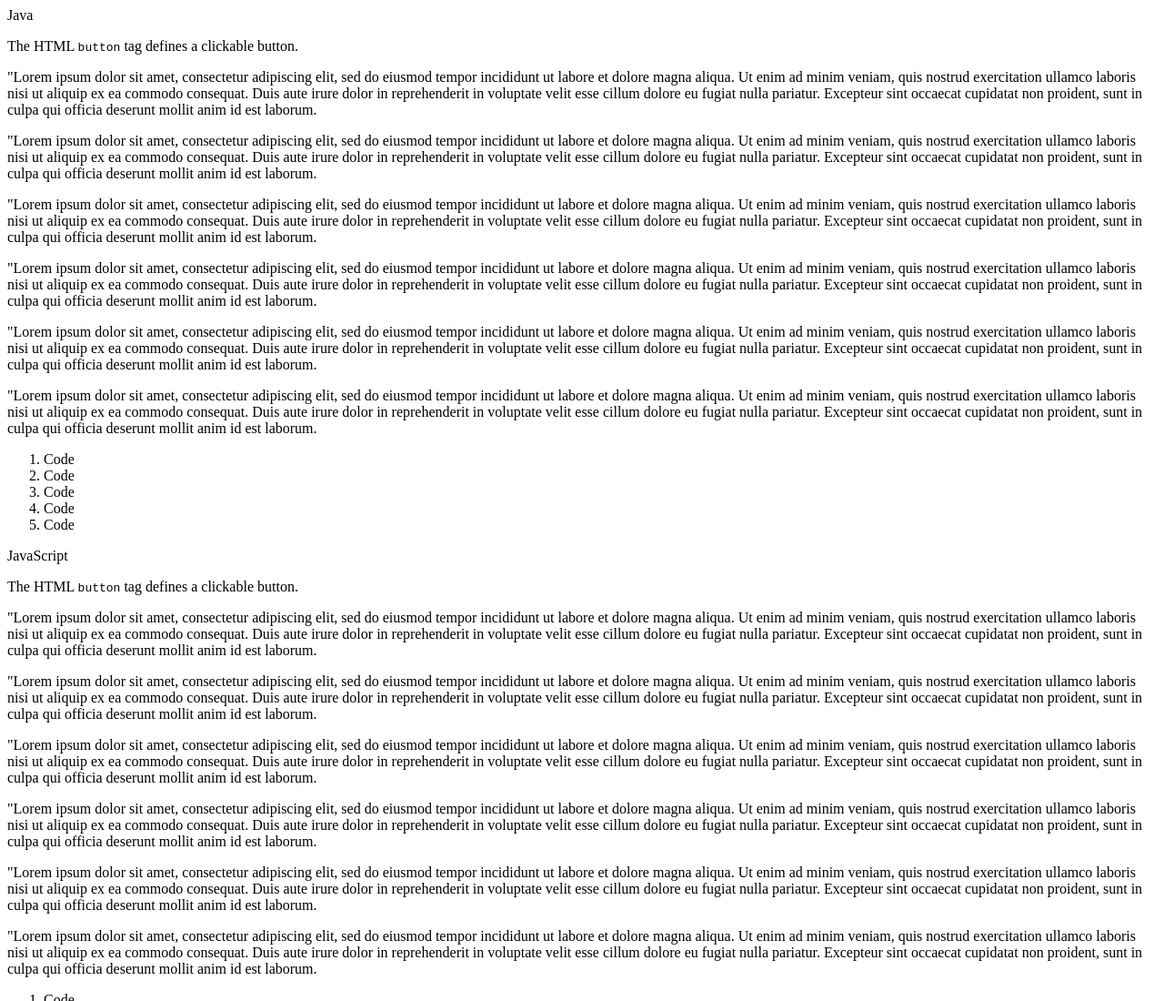
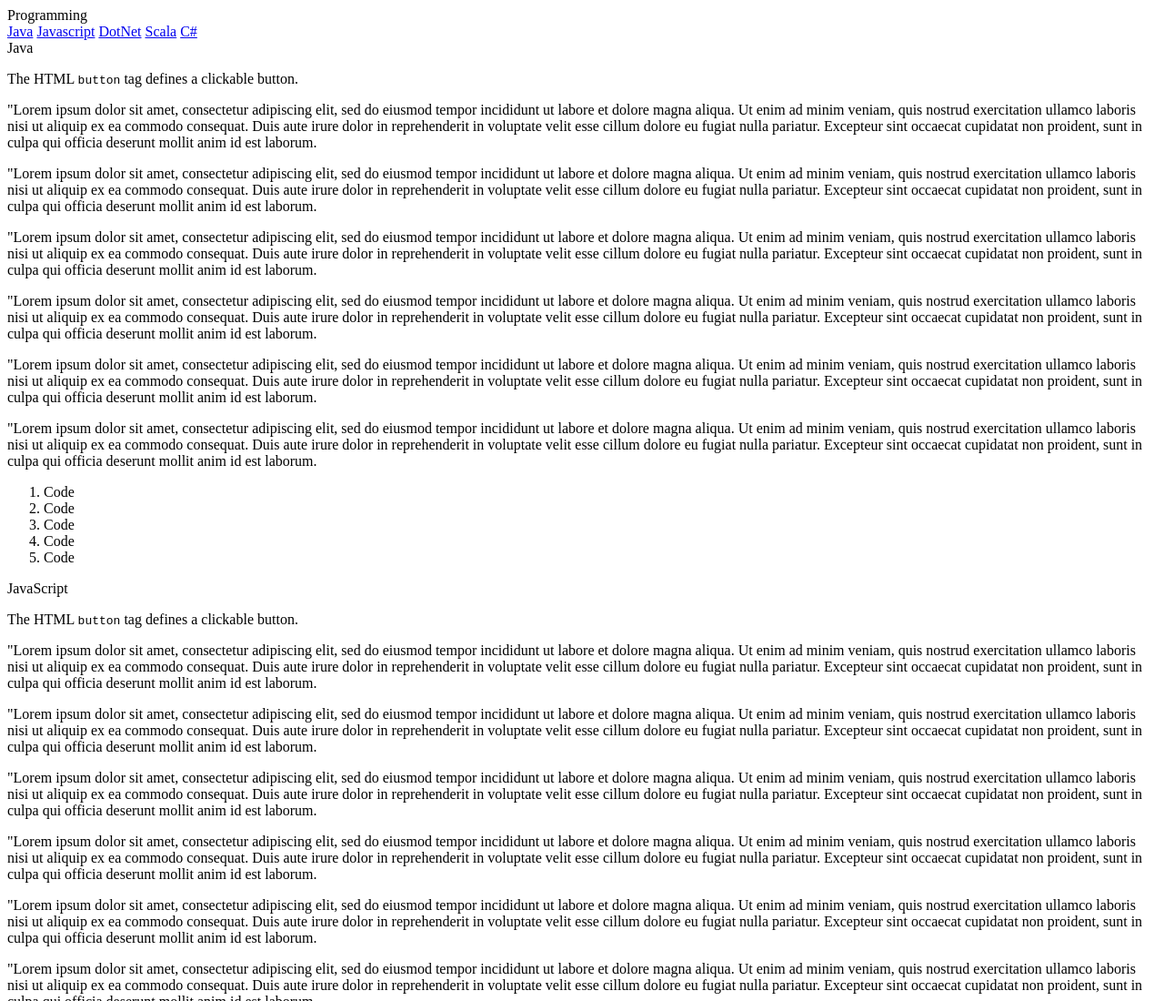
Before and after one commit to chumaachike/microverse-test3, a plain HTML site: page index.html in a window 1280 px wide. Shown: the top 1100 px of the page at 91% size. Drawn offline with Linux system fonts and the light colour scheme.

Commit message:
Update index.html 12-14

```diff
--- a/index.html
+++ b/index.html
@@ -5,7 +5,15 @@
     <title>Fork Me! FCC: Test Suite Template</title>
     <link rel="stylesheet" href="css/style.css">
   </head>
-  <nav id="navbar"></nav>
+  <nav id="navbar"><header>Programming</header>
+  <a href="#Java" class="nav-link">Java</a>
+  <a href="#Javascript" class="nav-link">Javascript</a>
+  <a href="#DotNet" class="nav-link">DotNet</a>
+  <a href="#Scala" class="nav-link">Scala</a>
+  <a href="#c#" class="nav-link">C#</a>
+
+
+  </nav>
        <main id="main-doc">
          <section class="main-section" id="Java"><header >Java</header>
 
```
